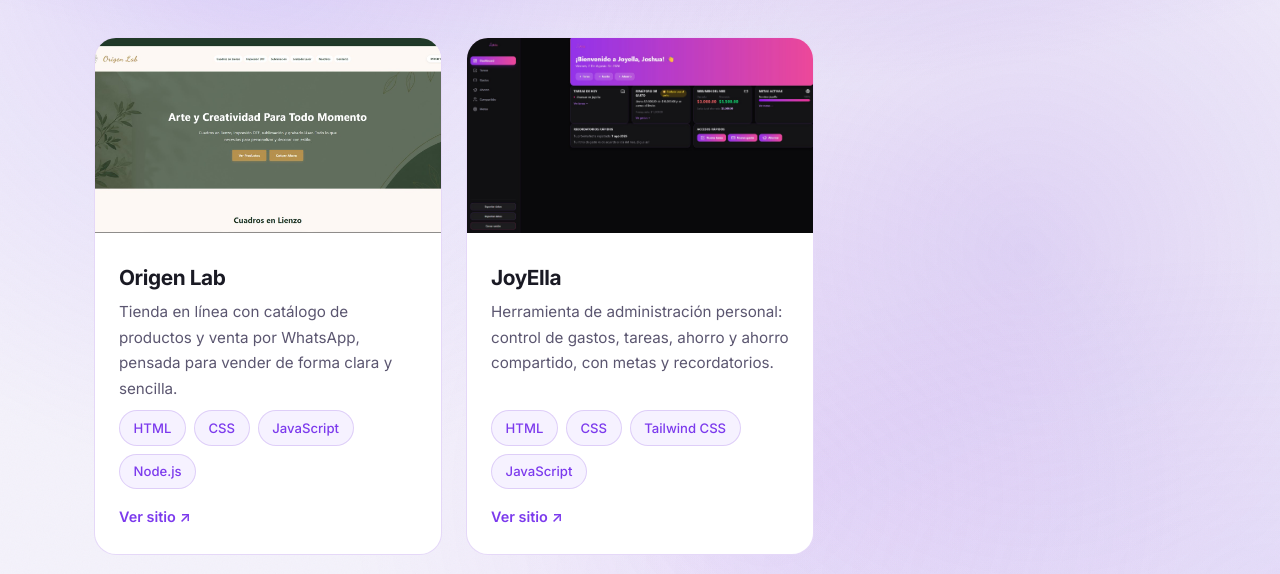
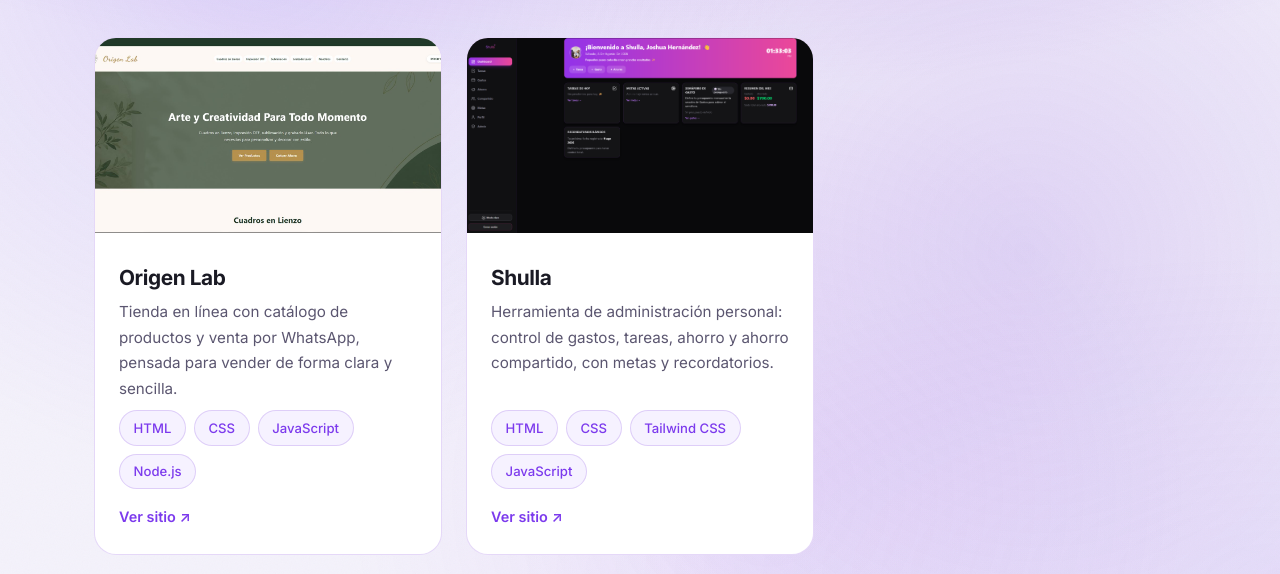
Before and after one commit to joshuareyws-prog/portafolio-joshua, a website with bundled scripts: page public/proyectos.html in a window 1280 px wide. Shown: the part 226-800 px from the top of the page. Built offline with nearby package versions, Linux system fonts and the light colour scheme.

Commit message:
Proyectos: renombrar JoyElla a Shulla con nueva captura

```diff
--- a/public/proyectos.html
+++ b/public/proyectos.html
@@ -107,12 +107,12 @@
 
           <article class="project-card" data-reveal data-reveal-delay="1">
             <div class="project-card__media">
-              <img src="assets/img/proyectos/JoyElla.jpg" alt="Captura de JoyElla, herramienta de administración personal"
+              <img src="assets/img/proyectos/Shulla.png" alt="Captura de Shulla, herramienta de administración personal"
                    onerror="this.style.display='none';this.nextElementSibling.style.display='flex'" />
               <div style="display:none">💰</div>
             </div>
             <div class="project-card__body">
-              <h2 class="project-card__title">JoyElla</h2>
+              <h2 class="project-card__title">Shulla</h2>
               <p class="project-card__desc">
                 Herramienta de administración personal: control de gastos, tareas,
                 ahorro y ahorro compartido, con metas y recordatorios.
```
Also changed, not shown: README.md, public/assets/img/proyectos/JoyElla.jpg (deleted), public/assets/img/proyectos/Shulla.png (added).
